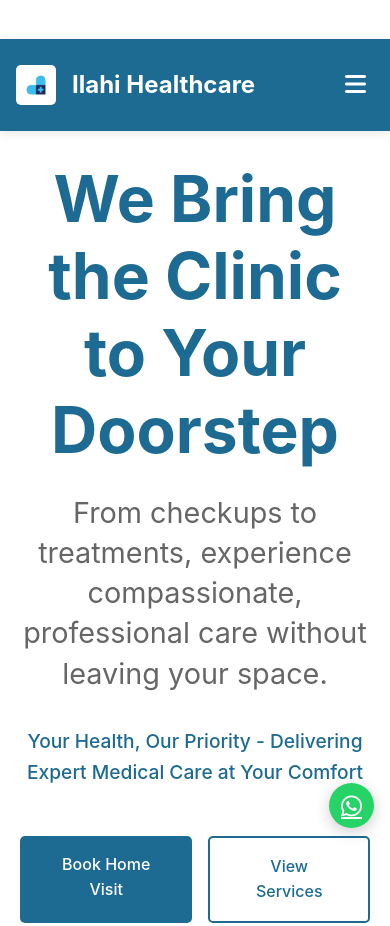
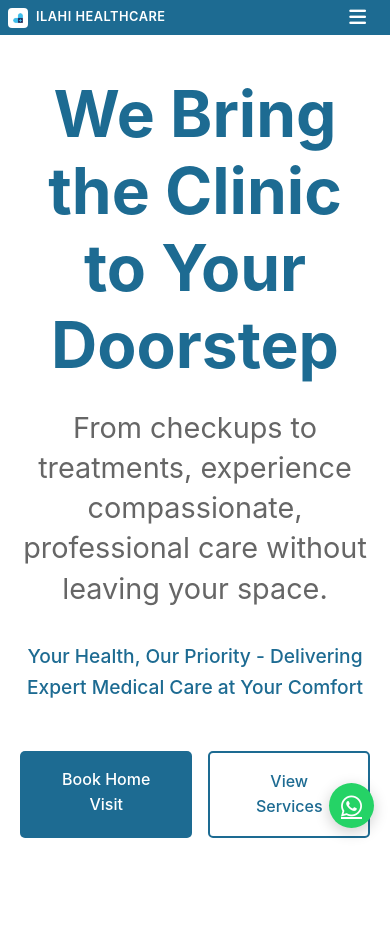
Before and after one commit to mohamedashic/ilahihealth_website, a website: page index.html in a window 390 px wide. Shown: the top 926 px of the page. Drawn offline with Linux system fonts and the light colour scheme.

Commit message:
HEADER CHANGES

```diff
--- a/index.css
+++ b/index.css
@@ -6,8 +6,8 @@
     --grey-light: #f5f5f5;
     --grey: #666666;
     --white: #ffffff;
-    --header-height: 80px;
-    --mobile-header-height: 60px;
+    --header-height: 56px; /* Reduced from 80px */
+    --mobile-header-height: 42px; /* Reduced from 60px */
 }
 
 /* Reset Styles */
@@ -22,7 +22,7 @@ body {
     font-family: -apple-system, BlinkMacSystemFont, 'Segoe UI', Roboto, sans-serif;
     line-height: 1.6;
     color: #333;
-    padding-top: 120px; /* Increased to account for banner + header */
+    padding-top: 45px; /* Match header height */
 }
 
 /* Add smooth scroll behavior */
@@ -87,51 +87,53 @@ html {
 /* Header Styles */
 .header {
     position: fixed;
-    width: 100%;
-    z-index: 1000;
-    top: 39px; /* Height of banner */
+    top: 0;
     left: 0;
     right: 0;
+    z-index: 1000;
     background: var(--primary-color);
-    padding: 1rem 0;
-    box-shadow: 0 2px 10px rgba(0,0,0,0.1);
 }
 
 .nav-container {
-    max-width: 1200px;
-    margin: 0 auto;
     display: flex;
     justify-content: space-between;
     align-items: center;
-    padding: 0 2rem;
-    height: var(--header-height);
+    height: 45px; /* Reduced fixed height */
+    padding: 0 1rem; /* Minimal horizontal padding */
 }
 
 .logo {
     display: flex;
     align-items: center;
-    color: var(--white);
-    font-size: 1.5rem;
-    font-weight: bold;
+    gap: 0.5rem;
 }
 
 .logo a {
     display: flex;
     align-items: center;
-    gap: 1rem;
     text-decoration: none;
+    gap: 0.5rem;
 }
 
 .logo-img {
-    height: 50px;
+    height: 25px;
     width: auto;
-    border-radius: 5px;
+    border-radius: 4px;
 }
 
 .logo-text {
-    color: var(--white);
-    font-size: 1.5rem;
-    font-weight: bold;
+    color: white;
+    font-size: 1rem;
+    font-weight: 600;
+    letter-spacing: 0.5px;
+    text-transform: uppercase;
+    white-space: nowrap;
+}
+
+.nav-links {
+    display: flex;
+    align-items: center;
+    gap: 1.2rem; /* Reduced gap between nav items */
 }
 
 /* Menu Toggle Button */
@@ -146,12 +148,6 @@ html {
 }
 
 /* Navigation Links */
-.nav-links {
-    display: flex;
-    gap: 2rem;
-    align-items: center;
-}
-
 .nav-links a {
     color: var(--white);
     text-decoration: none;
@@ -174,7 +170,7 @@ html {
     min-width: 200px;
     box-shadow: 0 2px 10px rgba(0,0,0,0.1);
     border-radius: 5px;
-    top: 100%;
+    top: calc(var(--header-height) - 10px); /* Adjust dropdown positioning for smaller header */
     left: 0;
 }
 
@@ -875,9 +871,13 @@ html {
 
 /* Responsive Breakpoints */
 @media (max-width: 992px) {
+    body {
+        padding-top: 35px;
+    }
+
     .nav-container {
-        padding: 0 1rem;
-        height: var(--mobile-header-height);
+        height: 35px; /* Even smaller on mobile */
+        padding: 0 0.5rem; /* Minimal padding on mobile */
     }
 
     .menu-toggle {
@@ -886,6 +886,7 @@ html {
         right: 1rem;
         top: 50%;
         transform: translateY(-50%);
+        font-size: 1.2rem; /* Reduced from 1.5rem */
     }
 
     .nav-links {
@@ -913,6 +914,16 @@ html {
     }
 
     .logo-img {
-        height: 40px;
+        height: 20px;
+    }
+
+    .logo-text {
+        font-size: 0.9rem;
     }
 }
+
+@media (max-width: 480px) {
+    .logo-text {
+        font-size: 0.8rem;
+    }
+}
```
